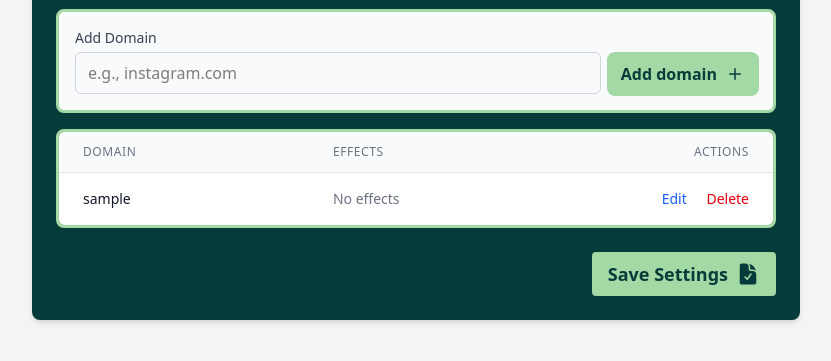
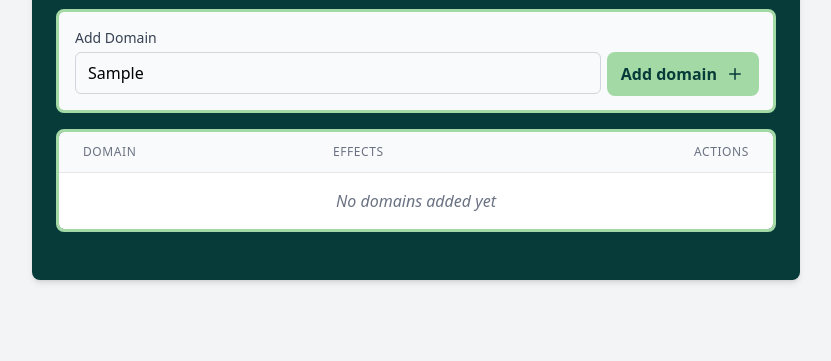
Before and after one commit to pataibalazs/4600-days, a browser extension: page components/settings/settings.html in a window 1280 px wide. Both pictures are taken after typing "Sample" into the empty fields and a click on the button "Add domain". Shown: the part 227-588 px from the top of the page, without its empty margins (224-1055 px from the left). Drawn offline with Linux system fonts and the light colour scheme.

Commit message:
save button removed, enter added

```diff
--- a/components/settings/settings.html
+++ b/components/settings/settings.html
@@ -174,30 +174,6 @@
           </table>
         </div>
       </div>
-
-      <div class="flex justify-end">
-        <button
-          id="saveSettings"
-          class="inline-flex items-center space-x-2 text-lg bg-[#A3D9A5] text-[#073B3A] px-4 py-2 font-semibold rounded hover:bg-[#92c894] focus:outline-none focus:ring-2 focus:ring-[#A3D9A5]"
-        >
-          <span>Save Settings</span>
-          <svg
-            xmlns="http://www.w3.org/2000/svg"
-            viewBox="0 0 24 24"
-            fill="currentColor"
-            class="w-6 h-6"
-          >
-            <path
-              fill-rule="evenodd"
-              d="M9 1.5H5.625c-1.036 0-1.875.84-1.875 1.875v17.25c0 1.035.84 1.875 1.875 1.875h12.75c1.035 0 1.875-.84 1.875-1.875V12.75A3.75 3.75 0 0 0 16.5 9h-1.875a1.875 1.875 0 0 1-1.875-1.875V5.25A3.75 3.75 0 0 0 9 1.5Zm6.61 10.936a.75.75 0 1 0-1.22-.872l-3.236 4.53L9.53 14.47a.75.75 0 0 0-1.06 1.06l2.25 2.25a.75.75 0 0 0 1.14-.094l3.75-5.25Z"
-              clip-rule="evenodd"
-            />
-            <path
-              d="M12.971 1.816A5.23 5.23 0 0 1 14.25 5.25v1.875c0 .207.168.375.375.375H16.5a5.23 5.23 0 0 1 3.434 1.279 9.768 9.768 0 0 0-6.963-6.963Z"
-            />
-          </svg>
-        </button>
-      </div>
     </div>
 
     <div
--- a/components/settings/settings.js
+++ b/components/settings/settings.js
@@ -2,7 +2,6 @@ document.addEventListener("DOMContentLoaded", function () {
   console.log("Settings page loaded at:", new Date().toISOString());
 
   // Elements
-  const saveSettingsBtn = document.getElementById("saveSettings");
   const domainInput = document.getElementById("domainInput");
   const addDomainBtn = document.getElementById("addDomainBtn");
   const domainList = document.getElementById("domainList");
@@ -26,7 +25,6 @@ document.addEventListener("DOMContentLoaded", function () {
   addDomainBtn.addEventListener("click", addDomain);
   closeModalBtn.addEventListener("click", closeModal);
   saveEffectsBtn.addEventListener("click", saveEffectsForDomain);
-  saveSettingsBtn.addEventListener("click", saveAllSettings);
 
   function loadSettings() {
     console.log("Loading settings from storage");
@@ -51,6 +49,13 @@ document.addEventListener("DOMContentLoaded", function () {
     // Remove path if present
     domain = domain.split("/")[0];
 
+    const domainRegex = /^[a-zA-Z0-9-]+\.(?:[a-zA-Z]{2,}|[a-zA-Z]{2,}\.[a-zA-Z]{2,})$/;
+
+    if (!domainRegex.test(domain)) {
+      alert("Please enter a valid domain (e.g., example.com)");
+      return;
+    }
+
     // Check if domain already exists
     if (domains.some((d) => d.name === domain)) {
       alert("This domain already exists in the list");
@@ -68,7 +73,14 @@ document.addEventListener("DOMContentLoaded", function () {
 
     // Render updated list
     renderDomainList();
+    saveAllSettings();
   }
+
+  domainInput.addEventListener("keydown", function (event) {
+    if (event.key === "Enter") {
+      addDomain();
+    }
+  });
 
   function renderDomainList() {
     // Clear list
```
